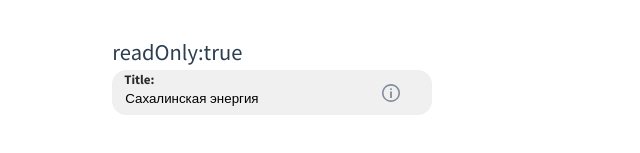
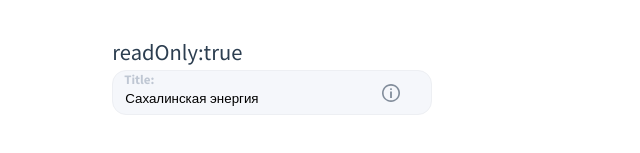
Before and after one commit to ArsenyiPopov/select_vue_3, a Vue app: page / in a window 1280 px wide. Shown: the part 415-568 px from the top of the page, without its empty margins (110-750 px from the left). Built offline with nearby package versions, Linux system fonts and the light colour scheme.

Commit message:
07.08 11:44 style onleRead

```diff
--- a/src/components/Select.vue
+++ b/src/components/Select.vue
@@ -4,7 +4,7 @@
       <label
         v-if="title"
         class="select-title"
-        :class="{ 'error-color': generalErrorState || companyErrorState }">
+        :class="{ 'error-color': generalErrorState || companyErrorState, 'read-only-color': isReadOnly }">
         {{ title }}</label>
       <div class="input-wrapper">
         <input
@@ -47,6 +47,7 @@
     <Dropdown v-if="isOpen && !isReadOnly && filteredItems.length" :items="filteredItems" @select="selectItem" />
   </div>
 </template>
+
 
 
 <script setup>
@@ -209,6 +210,9 @@
   z-index: 1;
   color: #292929;
 }
+.select-title.read-only-color {
+  color: #bfc7d3;
+}
 
 .input-wrapper {
   position: relative;
@@ -238,7 +242,7 @@
   }
 
   &:read-only {
-    background-color: #f0f0f0; /* Gray background for read-only */
+    background-color: #f5f7fb; /* Gray background for read-only */
     cursor: not-allowed; /* Not-allowed cursor for read-only */
   }
 }
```
Lines whose indentation alone changed are shown as unchanged.
